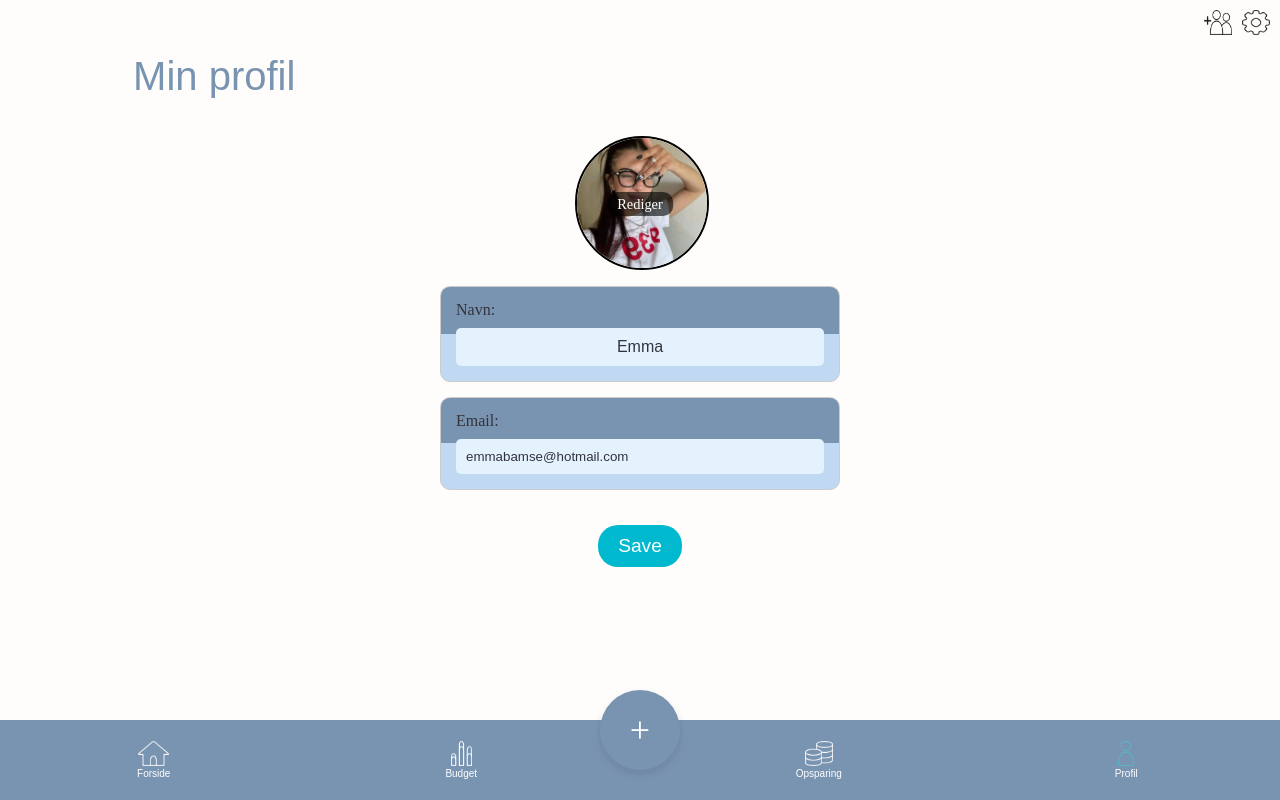
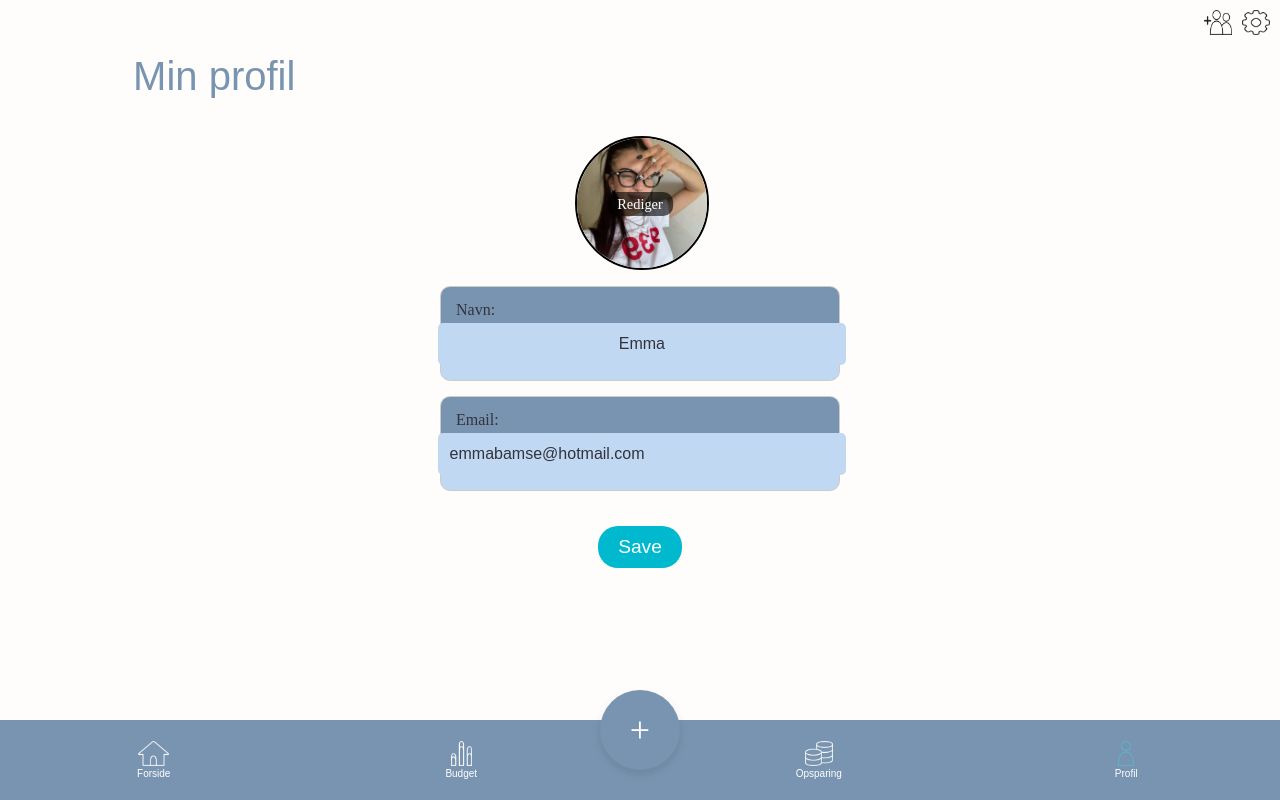
Before and after one commit to SarahCant/web-app, a React (Vite) app: page /profile in a window 1280 px wide. Both pictures are taken after a click on the picture 689 px from the left and 250 px from the top of the page. Built offline with nearby package versions, Linux system fonts and the light colour scheme.

Commit message:
profilbillede update ?

```diff
--- a/src/css/Lejla.css
+++ b/src/css/Lejla.css
@@ -319,21 +319,26 @@ input[type="number"] {
   cursor: pointer;
 }
 
-
-/* Normal input styling */
-.info-box input {
-  width: 100%;
-  padding: 10px;
-  border: none;
-  border-radius: 5px; /* Optional rounded corners */
-  background-color: #C0D8F2; /* Light blue for non-edit mode */
-  color: var(--dark);
-  box-sizing: border-box;
+/* Wrapper for profile information */
+.profile-info-container {
+  background-color: #C0D8F2; /* Light blue background */
+  padding: 20px;
+  border-radius: 10px;
+  margin-top: 15px;
 }
 
-/* Lighter input styling for edit mode */
-.info-box input.edit-mode {
-  background-color: #E3F2FD; /* Lighter blue when in edit mode */
 
 
+.info-box input {
+  width: 111%;
+  padding: 12px;
+  border: none;
+  border-radius: 5px;
+  background-color: #C0D8F2; /* Ensure light blue background */
+  color: var(--dark);
+  margin: 0 auto;
+  font-size: 1em;
+  box-sizing: border-box;
+  margin-left: -5%;
+
 }
--- a/src/pages/Profile.jsx
+++ b/src/pages/Profile.jsx
@@ -1,12 +1,20 @@
-import React, { useState } from 'react';
+import React, { useState, useEffect } from 'react';
 import '../css/Lejla.css'; // Import the CSS file
 import '../css/App.css';
 
 export default function Profile() {
+  // State initialization with localStorage fallback
   const [isEditing, setIsEditing] = useState(false);
-  const [name, setName] = useState('Emma');
-  const [email, setEmail] = useState('emmabamse@hotmail.com');
-  const [profileImage, setProfileImage] = useState('public/img/profilbillede.jpg');
+  const [name, setName] = useState(() => localStorage.getItem('name') || 'Emma');
+  const [email, setEmail] = useState(() => localStorage.getItem('email') || 'emmabamse@hotmail.com');
+  const [profileImage, setProfileImage] = useState(() => localStorage.getItem('profileImage') || 'public/img/profilbillede.jpg');
+
+  // Effect to save data to localStorage
+  useEffect(() => {
+    localStorage.setItem('name', name);
+    localStorage.setItem('email', email);
+    localStorage.setItem('profileImage', profileImage);
+  }, [name, email, profileImage]);
 
   // Toggle edit mode
   const handleEditClick = () => {
@@ -16,14 +24,17 @@ export default function Profile() {
   // Handle image change
   const handleImageChange = (e) => {
     const file = e.target.files[0];
+    console.log('Selected file:', file); // Check the selected file
     if (file) {
-      setProfileImage(URL.createObjectURL(file));
+      const imageUrl = URL.createObjectURL(file); // Create a URL for the new image
+      console.log('Generated image URL:', imageUrl); // Log the generated URL
+      setProfileImage(imageUrl); // Update the profile image
     }
   };
 
   return (
     <>
-     <h1 className="profile-title" >Min profil</h1>
+      <h1 className="profile-title">Min profil</h1>
 
       {/* Top right icons */}
       <div className="top-icons">
@@ -31,13 +42,12 @@ export default function Profile() {
         <img src="public/img/settings.png" alt="Settings" />
       </div>
 
-
       <div className="profile-container">
         {/* Profile image with edit icon */}
         <div className="profile-image-container">
           <img
             className="profile-image"
-            src={profileImage}
+            src={profileImage} // Use the current profile image
             alt="Profile"
           />
 
@@ -47,15 +57,15 @@ export default function Profile() {
               <input
                 type="file"
                 accept="image/*"
-                onChange={handleImageChange}
+                onChange={handleImageChange} // Handle image upload
                 id="file-input"
-                style={{ display: 'none' }}
+                style={{ display: 'none' }} // Hide file input
               />
               <label htmlFor="file-input" className="edit-label">Rediger</label>
             </>
           )}
 
-          {/* Only show the pencil icon when NOT in edit mode */}
+          {/* Show pencil icon when NOT in edit mode */}
           {!isEditing && (
             <img
               className="edit-icon"
@@ -73,7 +83,7 @@ export default function Profile() {
             <input
               type="text"
               value={name}
-              onChange={(e) => setName(e.target.value)}
+              onChange={(e) => setName(e.target.value)} // Update name state
               className="info-detail edit-mode"
             />
           ) : (
@@ -88,7 +98,7 @@ export default function Profile() {
             <input
               type="email"
               value={email}
-              onChange={(e) => setEmail(e.target.value)}
+              onChange={(e) => setEmail(e.target.value)} // Update email state
               className="info-detail edit-mode"
             />
           ) : (
```
